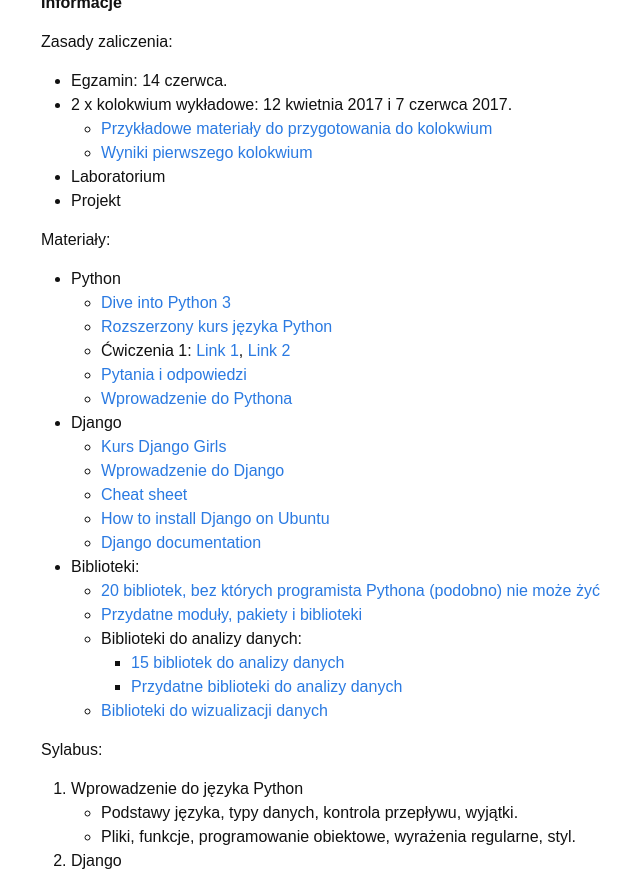
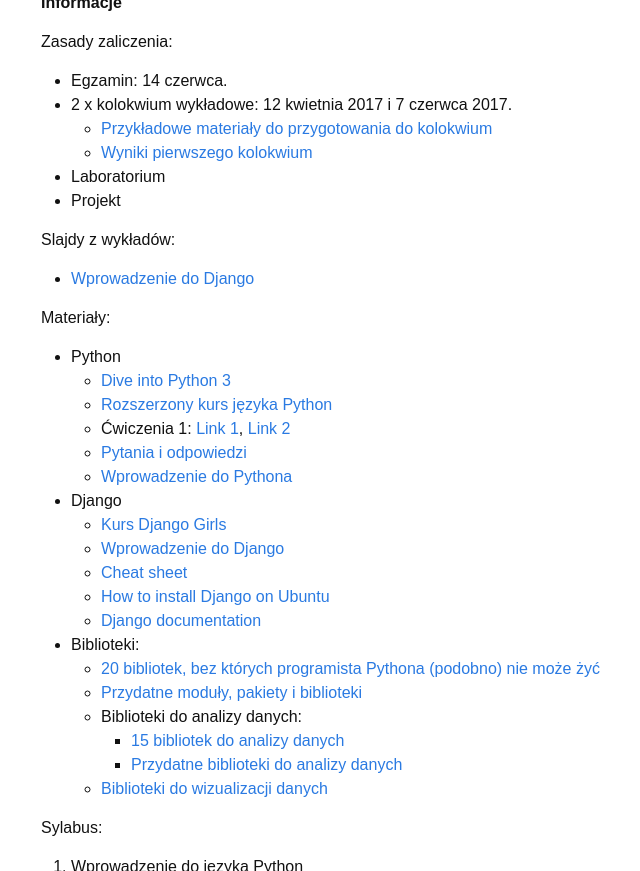
Before and after one commit to piotrlasek/piotrlasek.github.io, a Jekyll site: the page built from for-students/ai2-2017.md, in a window 1280 px wide and 900 px high, scrolled down 353 px, cut to the strip 29-900 px from the top of the window. Shown: the whole strip, without its empty margins (229-869 px from the left). Built offline with Jekyll 4.4.1, drawn with Linux system fonts in a browser that asks for light colours.

Commit message:
Update ai2-2017.md

```diff
--- a/for-students/ai2-2017.md
+++ b/for-students/ai2-2017.md
@@ -17,6 +17,9 @@
   * [Wyniki pierwszego kolokwium](ai2-2017-kol1-wyn.pdf)
 * Laboratorium
 * Projekt
+
+Slajdy z wykładów:
+* [Wprowadzenie do Django](https://docs.google.com/presentation/d/1WvEaipq7ZvOKHNR-ZM_wT22bvGPMk6mrfQ4xBfAVclU/edit?usp=sharing)
 
 Materiały:
 * Python
```
